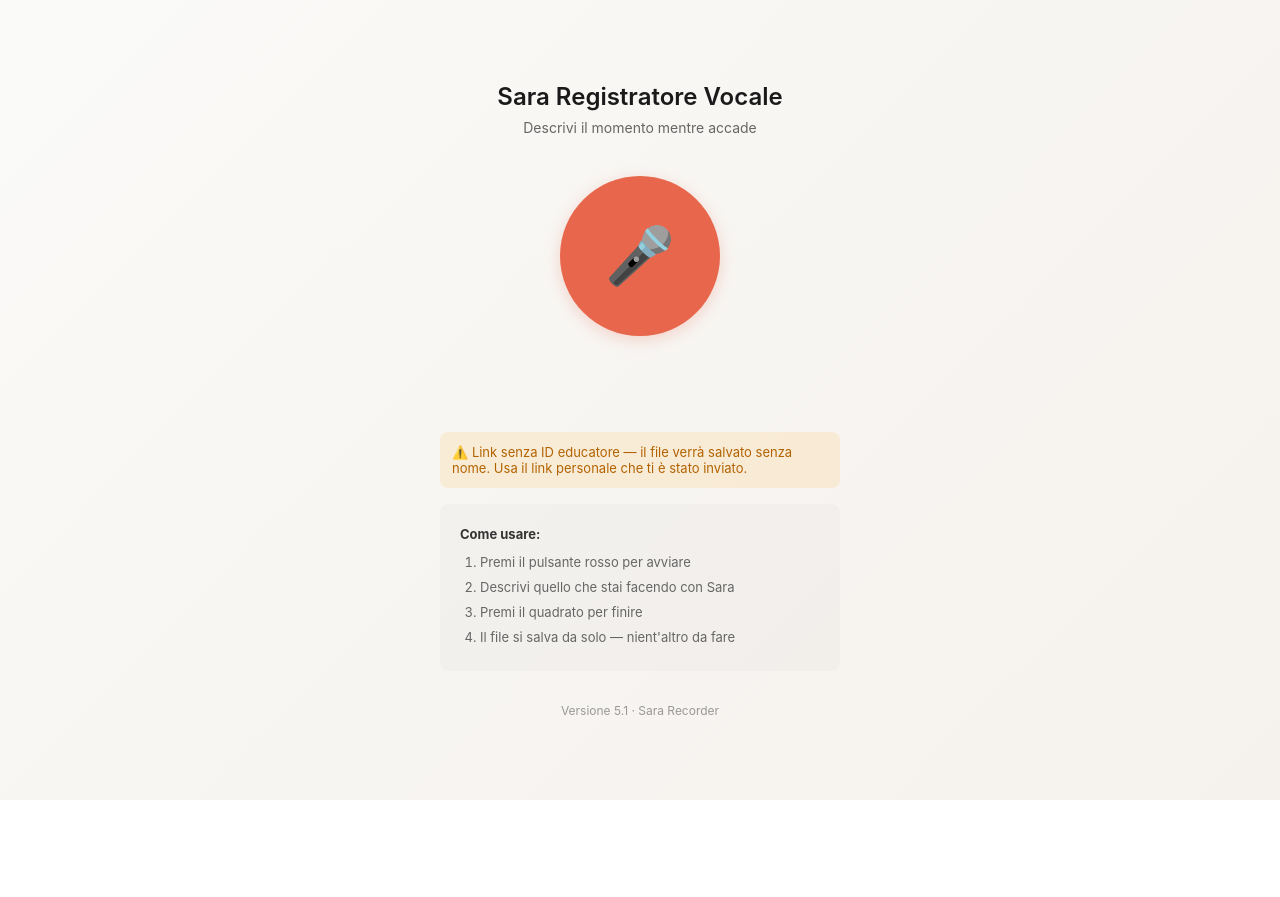
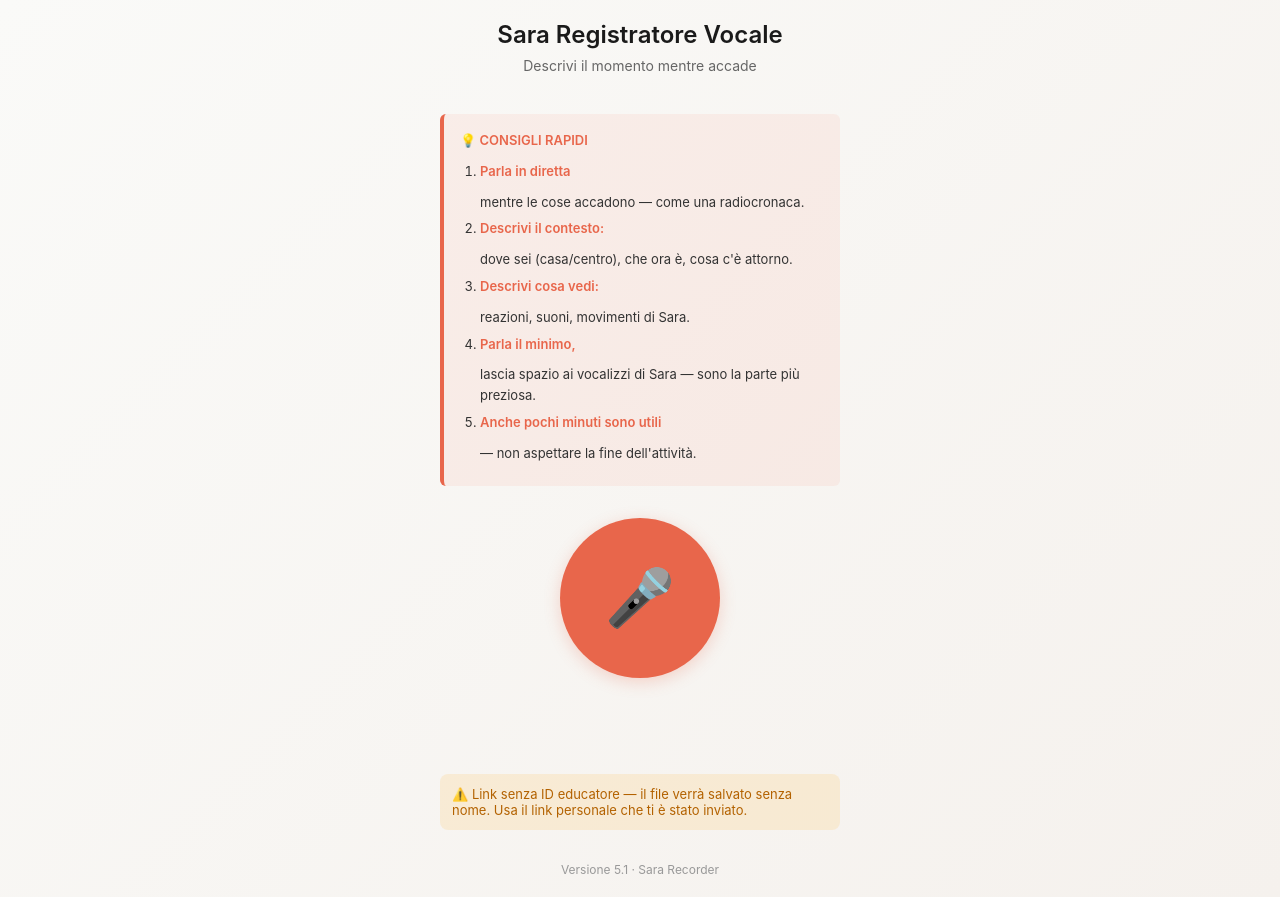
Before and after one commit to cantarellir-wq/sara-recorder, a plain HTML site: page index.html in a window 1280 px wide. Before the commit the page ends 800 px from the top, so only its background shows below. Drawn offline with Linux system fonts and the light colour scheme.

Commit message:
Update index.html

```diff
--- a/index.html
+++ b/index.html
@@ -34,6 +34,21 @@
  color: #E8664B;
  font-weight: 500;
  }
+
+ .tips {
+ margin-bottom: 32px;
+ padding: 16px;
+ background: rgba(232, 102, 75, 0.08);
+ border-left: 4px solid #E8664B;
+ border-radius: 6px;
+ text-align: left;
+ font-size: 13px;
+ color: #333;
+ line-height: 1.6;
+ }
+ .tips strong { display: block; margin-bottom: 10px; color: #E8664B; font-weight: 600; }
+ .tips ol { margin: 0; padding-left: 20px; }
+ .tips li { margin-bottom: 6px; }
 
  .record-section { margin-bottom: 32px; }
 
@@ -103,19 +118,6 @@
  text-align: left;
  }
 
- .instructions {
- padding: 20px;
- background: rgba(0, 0, 0, 0.02);
- border-radius: 8px;
- font-size: 13px;
- color: #666;
- line-height: 1.6;
- text-align: left;
- }
- .instructions strong { display: block; margin-bottom: 8px; color: #333; }
- .instructions ol { margin: 0; padding-left: 20px; }
- .instructions li { margin-bottom: 4px; }
-
  .footer { font-size: 12px; color: #999; margin-top: 32px; }
  </style>
 </head>
@@ -125,6 +127,17 @@
  <h1>Sara Registratore Vocale</h1>
  <p>Descrivi il momento mentre accade</p>
  <span class="educator-badge" id="educatorBadge"></span>
+ </div>
+
+ <div class="tips">
+ <strong>💡 CONSIGLI RAPIDI</strong>
+ <ol>
+ <li><strong>Parla in diretta</strong> mentre le cose accadono — come una radiocronaca.</li>
+ <li><strong>Descrivi il contesto:</strong> dove sei (casa/centro), che ora è, cosa c'è attorno.</li>
+ <li><strong>Descrivi cosa vedi:</strong> reazioni, suoni, movimenti di Sara.</li>
+ <li><strong>Parla il minimo,</strong> lascia spazio ai vocalizzi di Sara — sono la parte più preziosa.</li>
+ <li><strong>Anche pochi minuti sono utili</strong> — non aspettare la fine dell'attività.</li>
+ </ol>
  </div>
 
  <div class="record-section">
@@ -138,39 +151,22 @@
  <div id="error" class="error"></div>
  <div id="warning" class="warning" style="display:none"></div>
 
- <div class="instructions">
- <strong>Come usare:</strong>
- <ol>
- <li>Premi il pulsante rosso per avviare</li>
- <li>Descrivi quello che stai facendo con Sara</li>
- <li>Premi il quadrato per finire</li>
- <li>Il file si salva da solo — nient'altro da fare</li>
- </ol>
- </div>
-
  <p class="footer">Versione 5.1 · Sara Recorder</p>
  </div>
 
  <script>
- // ============================================
- // CONFIGURAZIONE
- // ============================================
  const SCRIPT_URL = 'https://script.google.com/macros/s/AKfycbygrMAaFAriearxpO1A248aueVhbD9mEeVwJXbDMJhuNAF63LGfRCgqAO-lAkaS-ij8/exec';
  const SHARED_SECRET = 'sara2026';
- // ============================================
 
- // Legge l'ID educatore dall'URL (?id=mario)
  const urlParams = new URLSearchParams(window.location.search);
  const educatorId = urlParams.get('id') || '';
 
- // Mostra il badge con il nome educatore (se presente)
  const badge = document.getElementById('educatorBadge');
  if (educatorId) {
  badge.textContent = '👤 ' + educatorId;
  badge.style.display = 'inline-block';
  } else {
  badge.style.display = 'none';
- // Avvisa che manca l'ID
  const warn = document.getElementById('warning');
  warn.style.display = 'block';
  warn.textContent = '⚠️ Link senza ID educatore — il file verrà salvato senza nome. Usa il link personale che ti è stato inviato.';
@@ -192,7 +188,6 @@
  async function startRecording() {
  clearError();
  try {
- // Richiedi Screen Wake Lock per mantenere lo schermo acceso
  if ('wakeLock' in navigator) {
  try {
  wakeLock = await navigator.wakeLock.request('screen');
```
